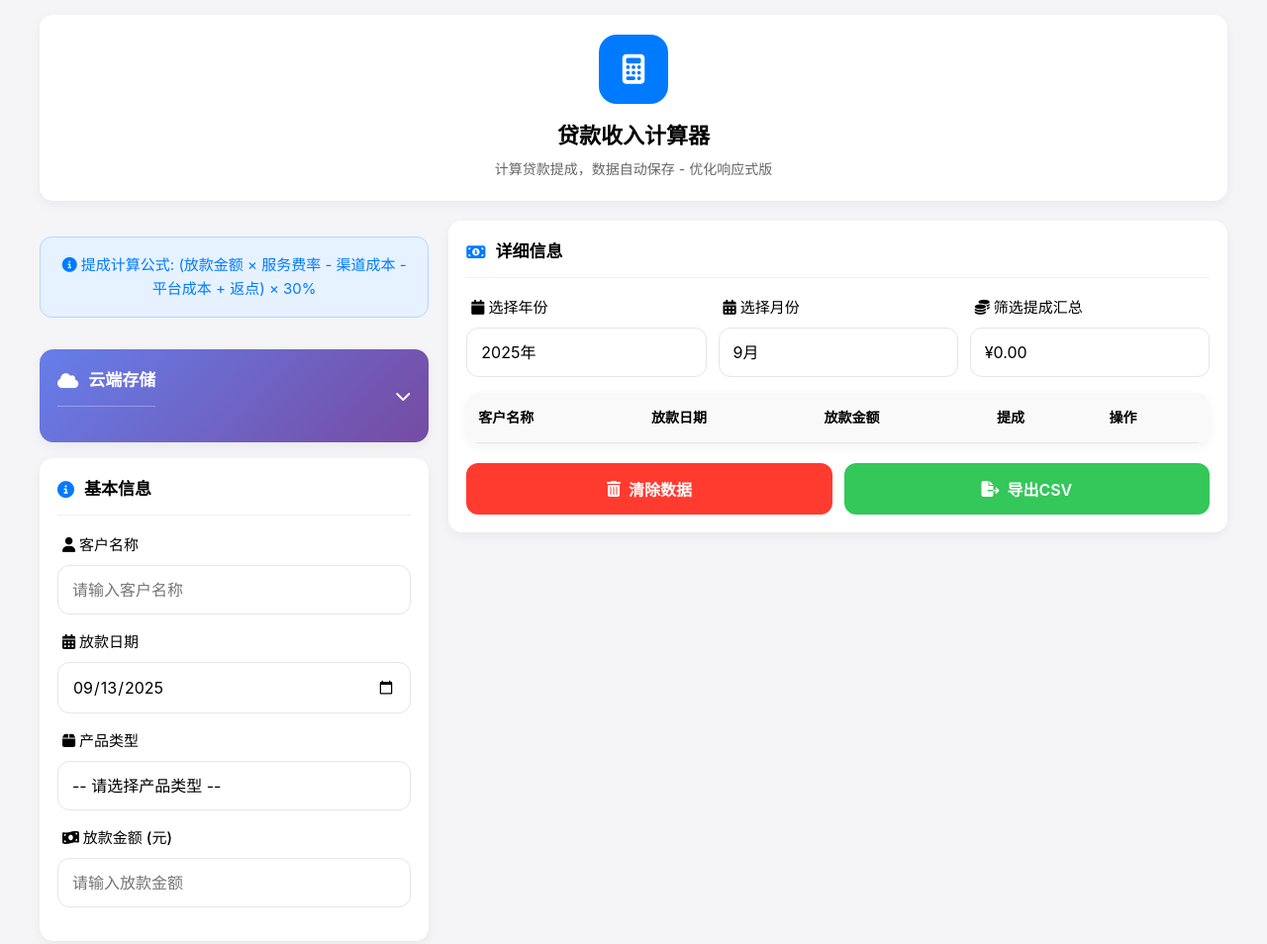
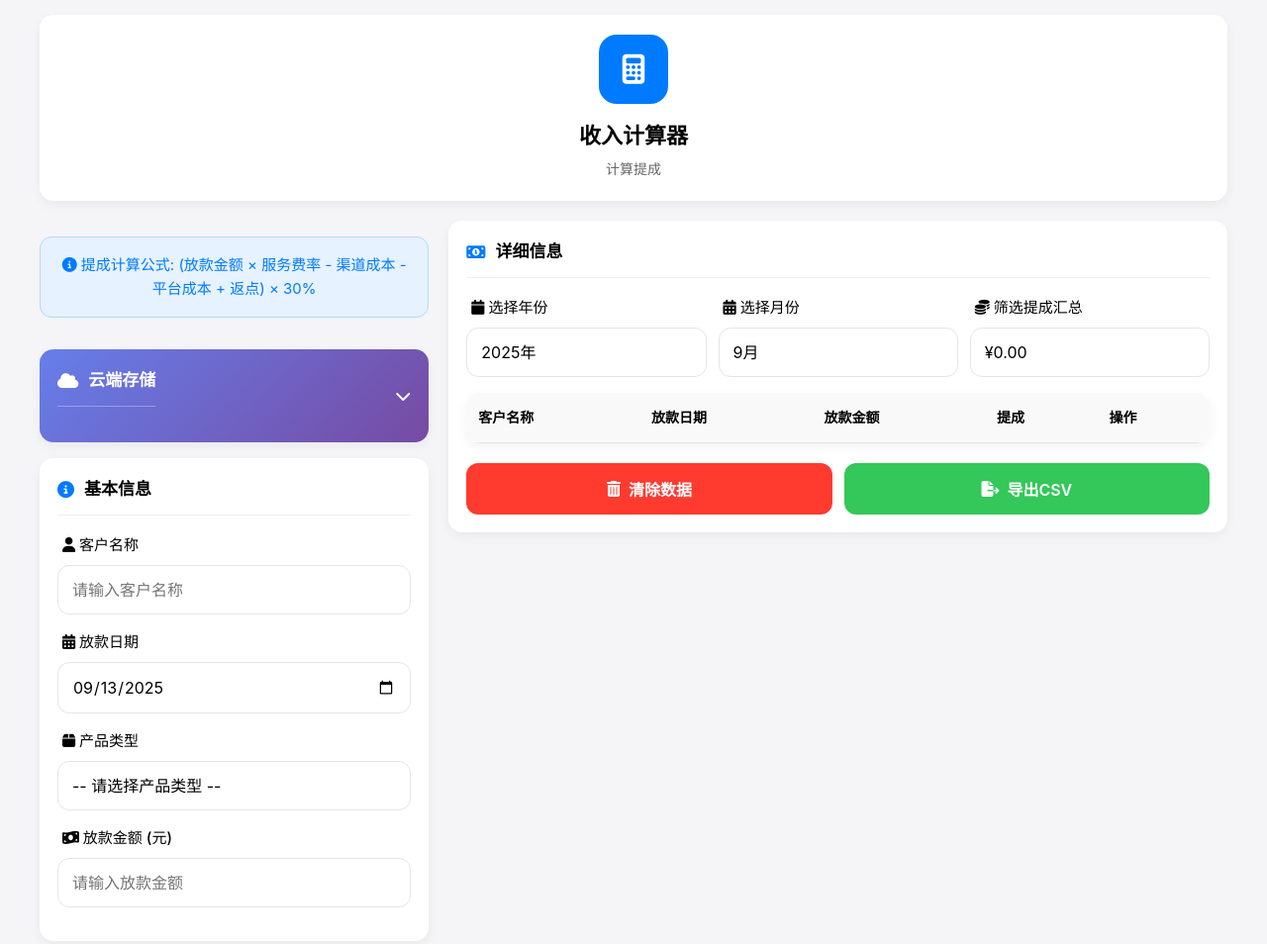
Before and after one commit to DCR1688/income-manager, a plain HTML site: page loan-calculator.html in a window 1280 px wide. Shown: the top 954 px of the page at 99% size. Drawn offline with nearby package versions, Linux system fonts and the light colour scheme.

Commit message:
Update loan-calculator.html

```diff
--- a/loan-calculator.html
+++ b/loan-calculator.html
@@ -3,7 +3,7 @@
 <head>
     <meta charset="UTF-8">
     <meta name="viewport" content="width=device-width, initial-scale=1.0, viewport-fit=cover">
-    <title>贷款收入计算器 - 优化响应式版</title>
+    <title>收入计算</title>
     <link rel="stylesheet" href="https://cdnjs.cloudflare.com/ajax/libs/font-awesome/6.4.0/css/all.min.css">
     <!-- 引入加密库 -->
     <script src="https://cdnjs.cloudflare.com/ajax/libs/crypto-js/4.1.1/crypto-js.min.js"></script>
@@ -700,8 +700,8 @@
                     <i class="fas fa-calculator"></i>
                 </div>
             </div>
-            <h1>贷款收入计算器</h1>
-            <p>计算贷款提成，数据自动保存 - 优化响应式版</p>
+            <h1>收入计算器</h1>
+            <p>计算提成</p>
         </div>
 
         <div class="main-content">
@@ -845,7 +845,7 @@
                 </div>
 
                 <button id="addRow" class="btn btn-primary">
-                    <i class="fas fa-plus-circle"></i> 添加新行
+                    <i class="fas fa-plus-circle"></i> 添加记录
                 </button>
 
                 <div class="summary-section">
@@ -1685,4 +1685,5 @@
         }
     </script>
 </body>
+
 </html>
```
